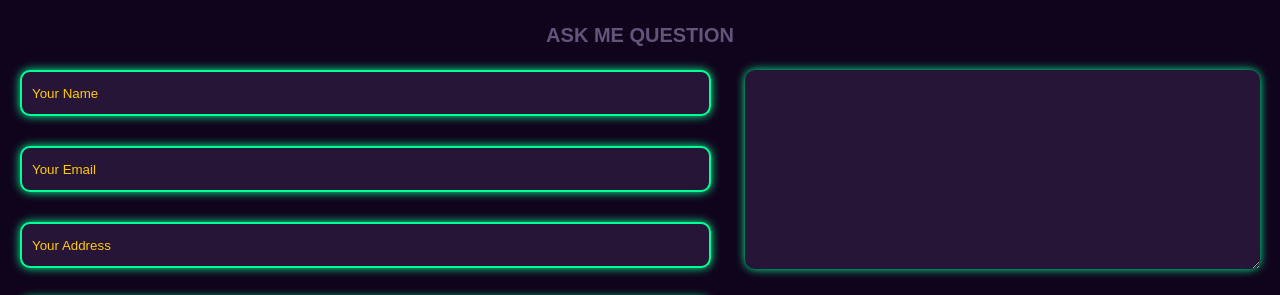
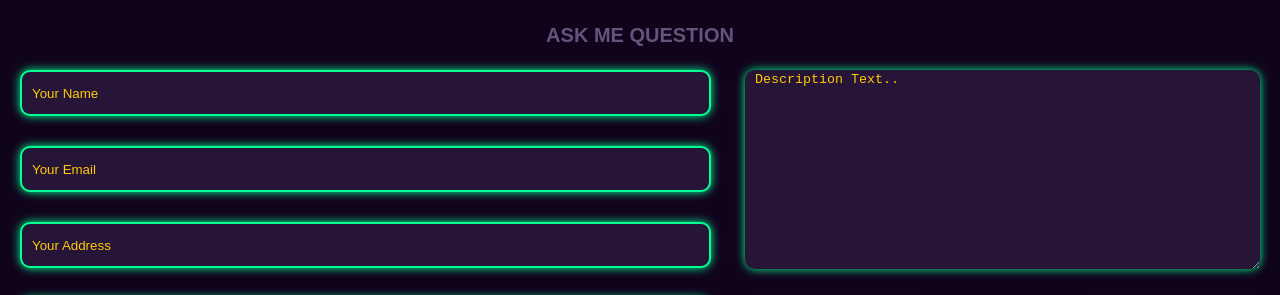
Before and after one commit to NH-Mizan/My-Portfolio, a plain HTML site: page contact.html in a window 1280 px wide. Shown: the part 337-632 px from the top of the page. Drawn offline with Linux system fonts and the light colour scheme.

Commit message:
style change

```diff
--- a/contact.html
+++ b/contact.html
@@ -108,7 +108,7 @@
 
                 </div>
                 <div class="contact_item">
-                    <form action=""> <textarea name="" id="" cols="61" rows="13" ></textarea></form>
+                    <form action=""> <textarea name="" id="" cols="61" rows="13"placeholder="Description Text.. " ></textarea></form>
 
 
                     <div class="button" id="cont_btn">
```
Also changed, not shown: index.html (+1 -1 lines).
